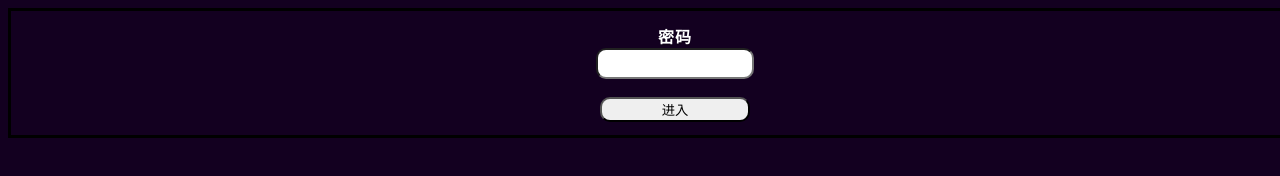
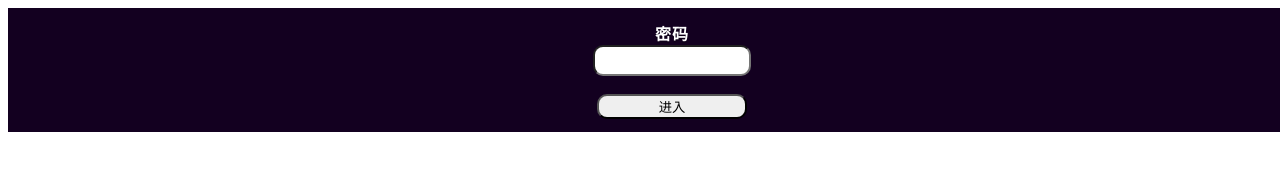
Before and after one commit to PacificYZY/Incredibox_OmniAndAugury.github.io, a plain HTML site: page index.html in a window 1280 px wide. Shown: the top 176 px of the page. Drawn offline with Linux system fonts and the light colour scheme.

Commit message:
Update password.css

```diff
--- a/password.css
+++ b/password.css
@@ -33,8 +33,8 @@
 }
 body {
 	position: relative;
-	background-color: #130020;
+	/*background-color: #130020;*/
 	width: 100%;
 	height:100%;
-	border-style: solid;
+	/*border-style: solid;*/
 }
```
